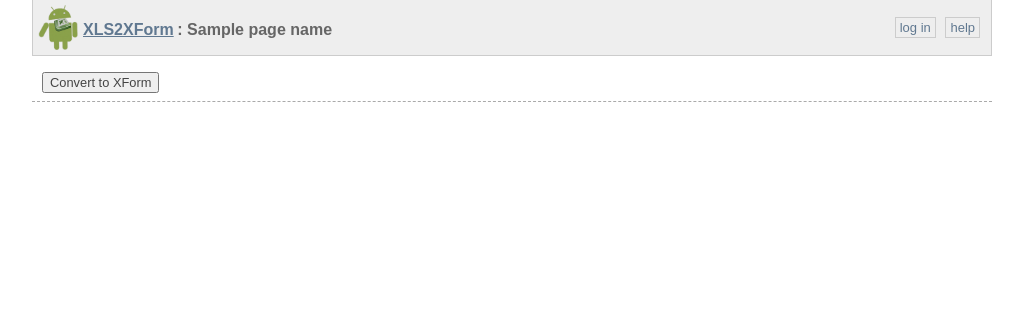
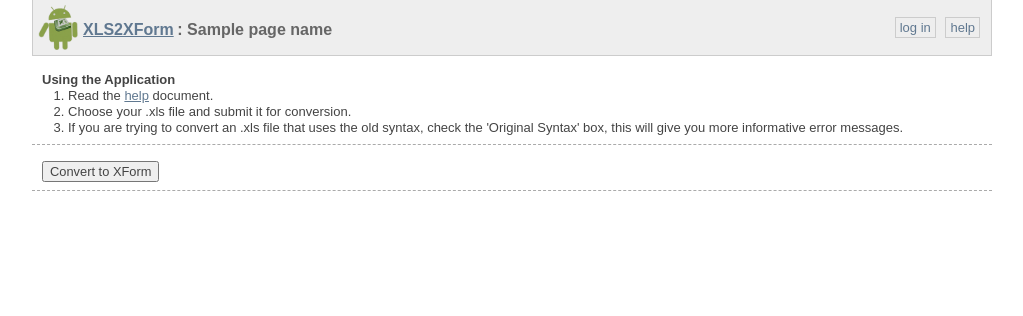
Before and after one commit to mvpdev/xls2xform, a Django app: template xform_builder/templates/quick_converter.html in a window 1280 px wide. Shown: the top 316 px of the page, without its empty margins (128-1151 px from the left). Run offline with Django 3.2, Linux system fonts and the light colour scheme; the template is opened without the code that fills it: most values are stand-ins (such as "Sample title", 1, 10 or a date in 2020); some libraries are stand-ins or nearby versions.

Commit message:
Cleaned up Home page a bit.

```diff
--- a/xform_builder/templates/quick_converter.html
+++ b/xform_builder/templates/quick_converter.html
@@ -1,6 +1,19 @@
 {% extends 'xform_builder_base.html' %}
 
 {% block content %}
+<div class="content-section">
+  <h2>Using the Application</h2>
+  <ol>
+    <li> Read the
+      <a href="https://docs.google.com/document/d/1Dze4IZGr0IoIFuFAI_ohKR5mYUt4IAn5Y-uCJmnv1FQ/edit?hl=en_US">help</a>
+      document.
+    <li> Choose your .xls file and submit it for conversion.
+    <li> If you are trying to convert an .xls file that uses the old
+      syntax, check the 'Original Syntax' box, this will give you more
+      informative error messages.
+  </ol>
+</div>
+
 <div class="content-section">
   <form action="." method="post" enctype="multipart/form-data">
     {% csrf_token %}
--- a/xform_builder/views.py
+++ b/xform_builder/views.py
@@ -103,6 +103,7 @@ def quick_converter(request):
         form = QuickConverter()
     context = RequestContext(request)
     context.form = form
+    context.page_name = "Home"
     return render_to_response(
         'quick_converter.html', context_instance=context
         )
```
Lines whose indentation alone changed are shown as unchanged.
